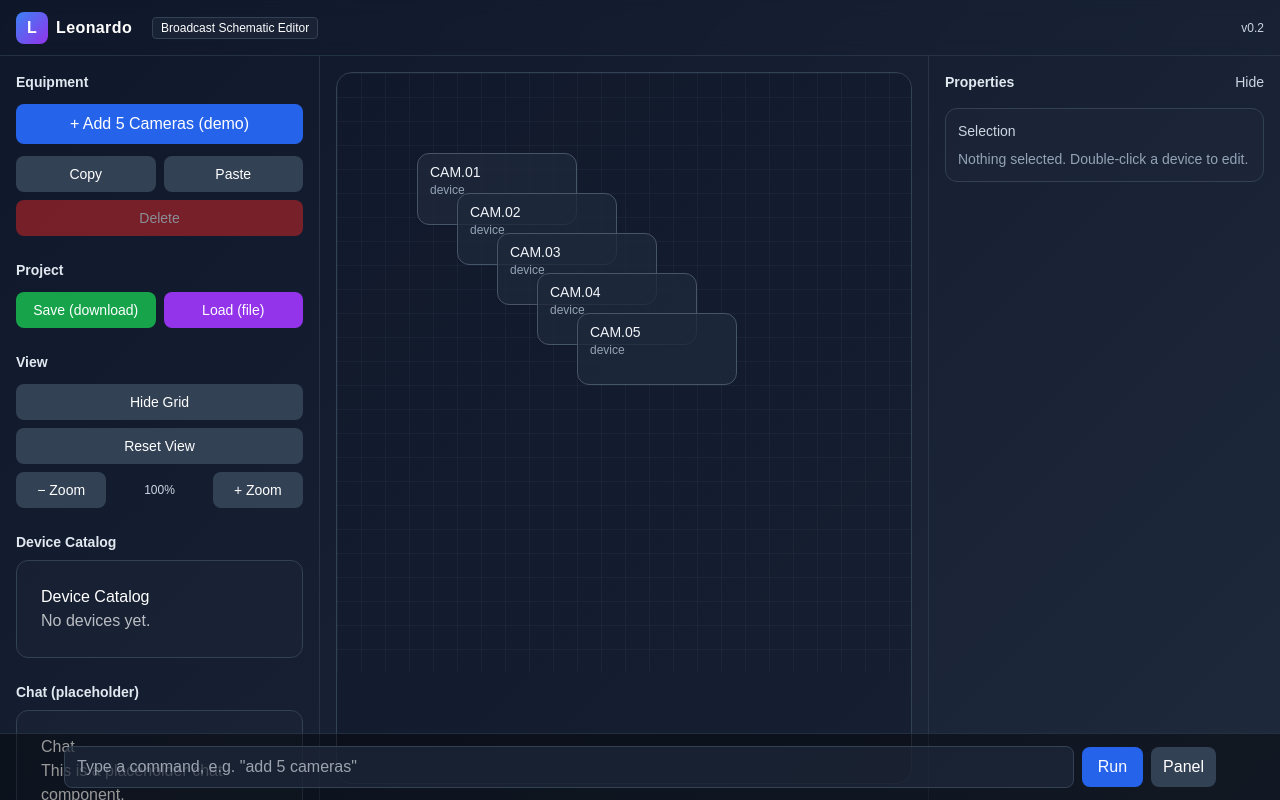
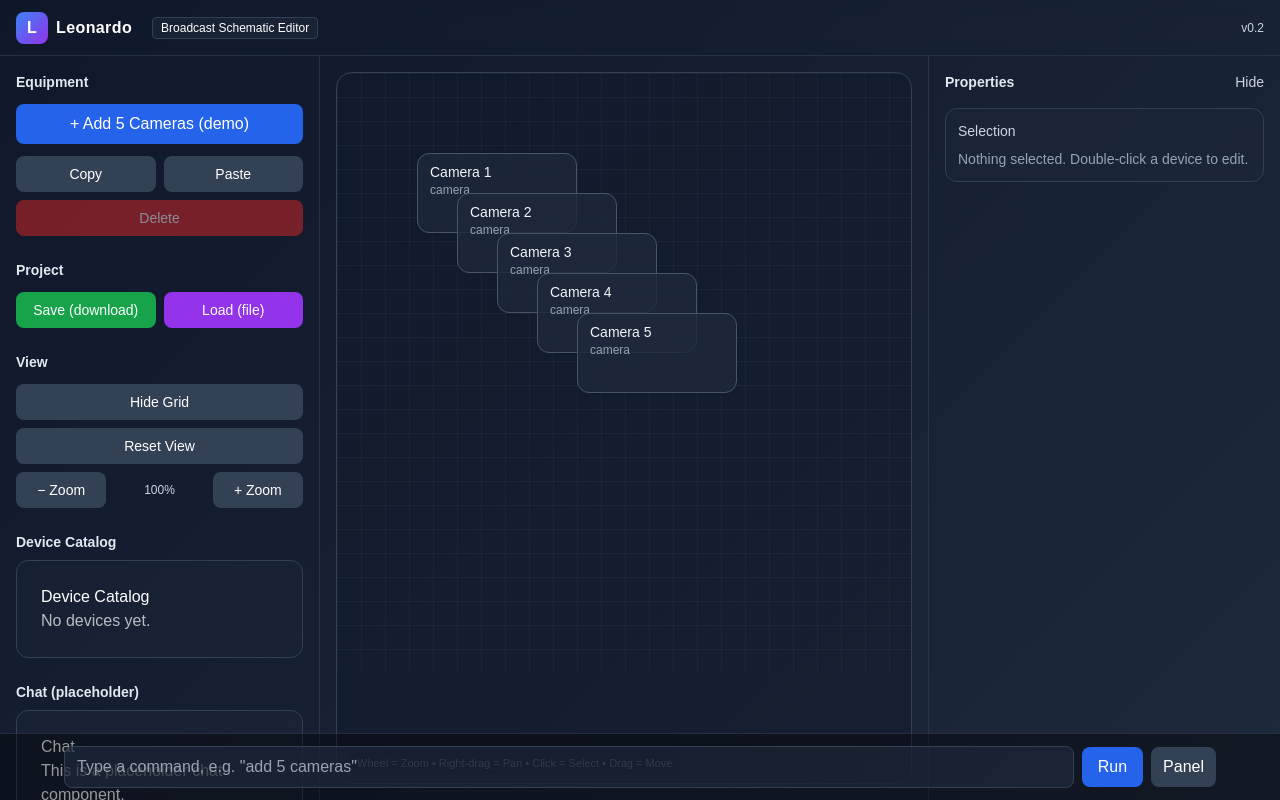
Before and after one commit to kikulik/Leonardo, a React (Vite) app in the folder frontend/: page / in a window 1280 px wide. Both pictures are taken after a click on the button "+ Add 5 Cameras (demo)". Built offline with nearby package versions, Linux system fonts and the light colour scheme.

Commit message:
Update Canvas.tsx

```diff
--- a/frontend/src/components/Canvas.tsx
+++ b/frontend/src/components/Canvas.tsx
@@ -1,30 +1,26 @@
 import React, { useEffect, useMemo, useRef, useState } from "react";
+import type { GraphState } from "../lib/editor";
+import { clampZoom } from "../lib/editor";
 
-type Device = {
-  id: string;
-  role?: string;
-  x?: number;
-  y?: number;
-};
+type Device = GraphState["devices"][number];
 
-type ConnectionEnd = { deviceId: string; portId?: string };
-type Connection = { from: ConnectionEnd; to: ConnectionEnd };
-
-export type Graph = {
-  devices: Device[];
-  connections?: Connection[];
-};
+type ConnectionEnd = { deviceId: string; portName?: string };
 
 type Props = {
-  graph?: Graph | null;
+  graph?: GraphState | null;
   selectedId?: string | null;
   onSelect?: (id: string | null) => void;
-  onChange?: (next: Graph) => void; // fired when positions change via drag
-  showGrid?: boolean;               // show/hide background grid
+  onChange?: (next: GraphState) => void; // fired when positions change via drag
+  showGrid?: boolean;
+
+  // view controls
+  zoom?: number; // default 1
+  pan?: { x: number; y: number }; // default {0,0}
+  onViewChange?: (v: { zoom?: number; pan?: { x: number; y: number } }) => void;
 };
 
 const BOX_W = 160;
-const BOX_H = 72;
+const BOX_H = 80;
 const GAP_X = 40;
 const GAP_Y = 40;
 const COLS = 4;
@@ -35,6 +31,9 @@ export function Canvas({
   onSelect,
   onChange,
   showGrid = true,
+  zoom = 1,
+  pan = { x: 0, y: 0 },
+  onViewChange,
 }: Props) {
   const devices = graph?.devices ?? [];
   const deviceMap = useMemo(
@@ -50,17 +49,21 @@ export function Canvas({
       const row = Math.floor(i / COLS);
       const x = 40 + col * (BOX_W + GAP_X);
       const y = 40 + row * (BOX_H + GAP_Y);
-      return { ...d, x, y };
+      return { ...d, x, y, w: d.w ?? BOX_W, h: d.h ?? BOX_H };
     });
 
     const w =
       (Math.min(out.length - 1, COLS - 1) + 1) * (BOX_W + GAP_X) + 80 || 800;
     const rows = Math.ceil(out.length / COLS);
     const h = rows * (BOX_H + GAP_Y) + 120 || 600;
-    return { positioned: out, width: Math.max(w, 800), height: Math.max(h, 600) };
+    return {
+      positioned: out,
+      width: Math.max(w, 800),
+      height: Math.max(h, 600),
+    };
   }, [devices]);
 
-  // ---- dragging state ----
+  // ---- dragging device state ----
   const wrapRef = useRef<HTMLDivElement | null>(null);
   const [drag, setDrag] = useState<{
     id: string;
@@ -74,12 +77,13 @@ export function Canvas({
     return { cx: (d.x ?? 0) + BOX_W / 2, cy: (d.y ?? 0) + BOX_H / 2 };
   }
 
-  // global mouse handlers while dragging
+  // global mouse handlers while dragging device
   useEffect(() => {
     function onMove(e: MouseEvent) {
       if (!drag || !graph || !onChange) return;
-      const dx = e.clientX - drag.startX;
-      const dy = e.clientY - drag.startY;
+      // account for zoom when converting screen delta to canvas units
+      const dx = (e.clientX - drag.startX) / zoom;
+      const dy = (e.clientY - drag.startY) / zoom;
 
       const nextDevices = graph.devices.map((d) =>
         d.id === drag.id
@@ -103,7 +107,58 @@ export function Canvas({
       window.removeEventListener("mousemove", onMove);
       window.removeEventListener("mouseup", onUp);
     };
-  }, [drag, graph, onChange]);
+  }, [drag, graph, onChange, zoom]);
+
+  // ---- pan/zoom handlers ----
+  const viewPanRef = useRef(pan);
+  useEffect(() => {
+    viewPanRef.current = pan;
+  }, [pan]);
+
+  const onWheel: React.WheelEventHandler = (e) => {
+    if (!onViewChange) return;
+    // zoom around cursor
+    const factor = e.deltaY > 0 ? 0.9 : 1.1;
+    const nextZoom = clampZoom(zoom * factor);
+    // Keep it simple: no focal-point math; adjust pan a bit for feel
+    if (nextZoom !== zoom) {
+      onViewChange({ zoom: nextZoom });
+    }
+  };
+
+  // Right mouse drag to pan
+  const [panning, setPanning] = useState<{ sx: number; sy: number; px: number; py: number } | null>(null);
+  const onMouseDown: React.MouseEventHandler<HTMLDivElement> = (e) => {
+    // Right button -> pan
+    if (e.button === 2) {
+      e.preventDefault();
+      setPanning({ sx: e.clientX, sy: e.clientY, px: pan.x, py: pan.y });
+    }
+  };
+  useEffect(() => {
+    function move(e: MouseEvent) {
+      if (!panning || !onViewChange) return;
+      const dx = e.clientX - panning.sx;
+      const dy = e.clientY - panning.sy;
+      onViewChange({ pan: { x: panning.px + dx, y: panning.py + dy } });
+    }
+    function up() {
+      setPanning(null);
+    }
+    if (panning) {
+      window.addEventListener("mousemove", move);
+      window.addEventListener("mouseup", up);
+    }
+    return () => {
+      window.removeEventListener("mousemove", move);
+      window.removeEventListener("mouseup", up);
+    };
+  }, [panning, onViewChange]);
+
+  // context menu disable (so right-drag works cleanly)
+  const onContextMenu: React.MouseEventHandler = (e) => {
+    e.preventDefault();
+  };
 
   // click background to clear selection
   const onBackgroundClick = (e: React.MouseEvent) => {
@@ -113,11 +168,19 @@ export function Canvas({
   return (
     <div
       ref={wrapRef}
-      onMouseDown={() => {
-        /* reserve for keyboard focus later */
+      onClick={onBackgroundClick}
+      onWheel={onWheel}
+      onMouseDown={onMouseDown}
+      onContextMenu={onContextMenu}
+      className="m-4 h-[calc(100%-2rem)] rounded-2xl border border-slate-700 bg-slate-900/40 relative overflow-hidden"
+    >
+      {/* world space (panned & zoomed) */}
+      <div
+        className="w-full h-full relative"
+        style={{
+          transform: `translate(${pan.x}px, ${pan.y}px) scale(${zoom})`,
+          transformOrigin: "0 0",
         }}
-      onClick={onBackgroundClick}
-      className="m-4 h-[calc(100%-2rem)] rounded-2xl border border-slate-700 bg-slate-900/40 relative overflow-auto"
       >
         <div style={{ width, height, position: "relative" }}>
           {/* grid */}
@@ -140,7 +203,10 @@ export function Canvas({
                   </pattern>
                 </defs>
               </svg>
-            <div className="absolute inset-0" style={{ background: "url(#)" }}>
+              <div
+                className="absolute inset-0"
+                style={{ background: "url(#)" }}
+              >
                 <svg width={width} height={height} className="absolute inset-0">
                   <rect width="100%" height="100%" fill="url(#minor-grid)" />
                 </svg>
@@ -183,8 +249,8 @@ export function Canvas({
                 style={{
                   left: d.x,
                   top: d.y,
-                width: BOX_W,
-                height: BOX_H,
+                  width: d.w ?? BOX_W,
+                  height: d.h ?? BOX_H,
                   cursor: "grab",
                 }}
                 className={`absolute rounded-xl border shadow-sm transition-all
@@ -195,7 +261,7 @@ export function Canvas({
                 }
                 bg-slate-800/80 hover:shadow-md select-none`}
                 onMouseDown={(e) => {
-                // start drag
+                  if (e.button !== 0) return; // left only for device drag
                   e.stopPropagation();
                   onSelect?.(d.id);
                   setDrag({
@@ -213,15 +279,21 @@ export function Canvas({
                 }}
               >
                 <div className="px-3 pt-2 text-sm font-medium text-slate-100">
-                {d.id}
+                  {d.customName ?? d.id}
                 </div>
                 <div className="px-3 text-xs text-slate-400">
-                {d.role ?? "device"}
+                  {d.type ?? "device"}
                 </div>
               </div>
             );
           })}
         </div>
       </div>
+
+      {/* small hint overlay */}
+      <div className="absolute bottom-2 left-3 text-[11px] text-slate-400 bg-black/30 px-2 py-1 rounded">
+        Wheel = Zoom • Right-drag = Pan • Click = Select • Drag = Move
+      </div>
+    </div>
   );
 }
```
Lines whose indentation alone changed are shown as unchanged.
